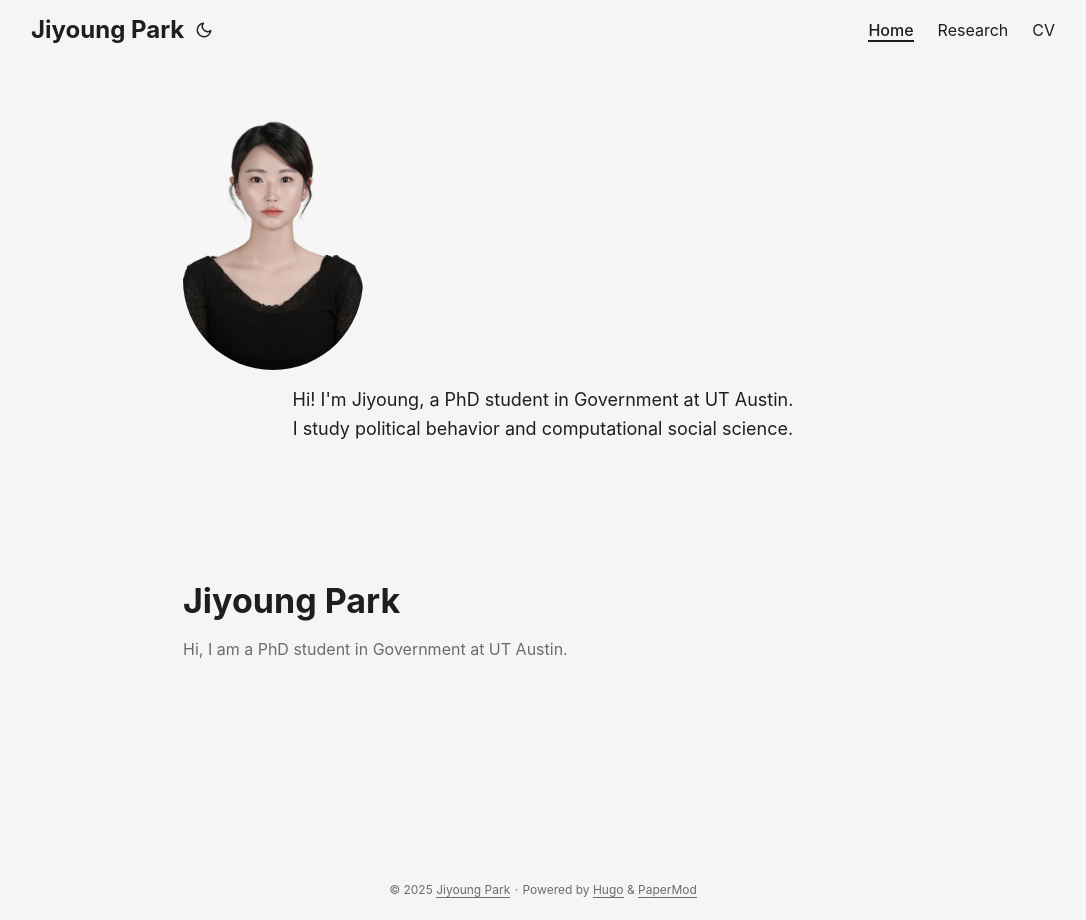
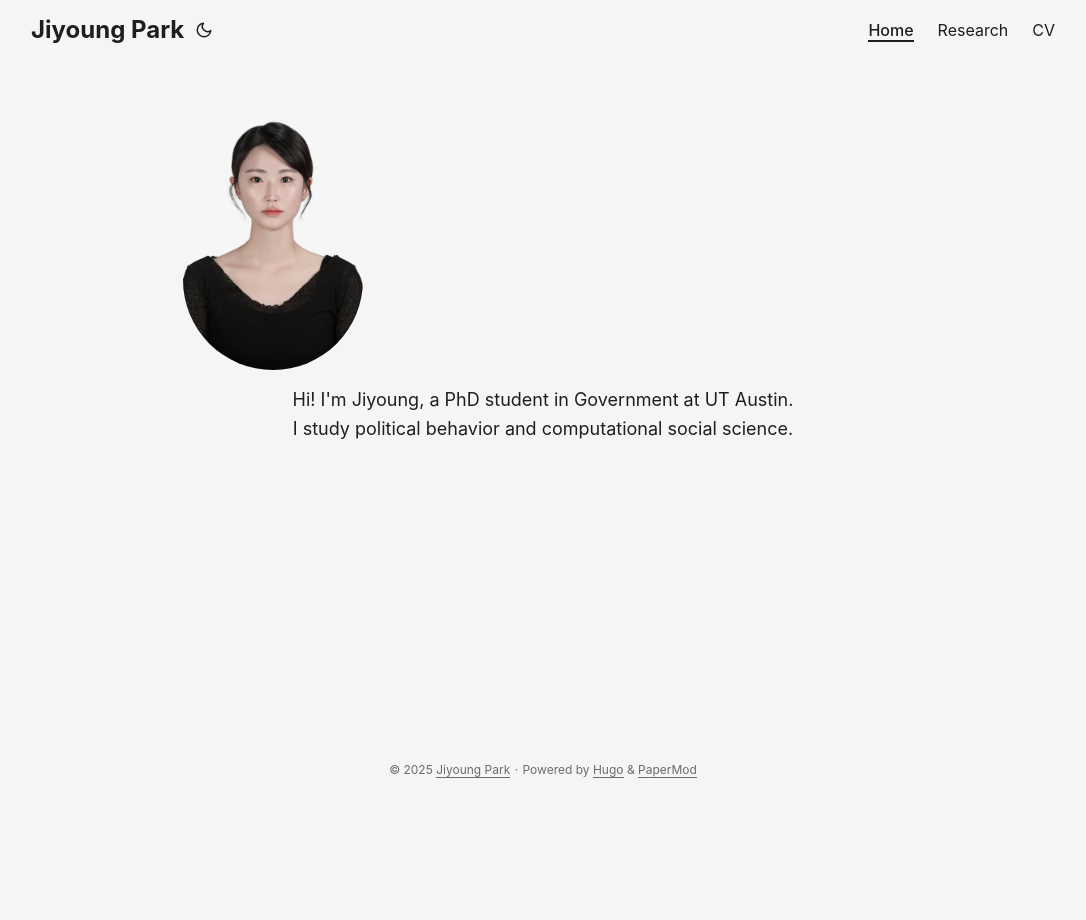
Before and after one commit to jiyoung-park0/my-website, a plain HTML site: page index.html in a window 1280 px wide. Shown: the whole page, without its empty margins (97-1183 px from the left). After the commit the page ends 800 px from the top, so only its background shows below. Drawn offline with Linux system fonts and the light colour scheme.

Commit message:
Remove default homepage info

```diff
--- a/index.html
+++ b/index.html
@@ -151,19 +151,6 @@ I study political behavior and computational social science.">
 
 
 </div>
-<article class="first-entry home-info">
-    <header class="entry-header">
-        <h1>Jiyoung Park</h1>
-    </header>
-    <div class="entry-content">
-        Hi, I am a PhD student in Government at UT Austin.
-    </div>
-    <footer class="entry-footer">
-        <div class="social-icons" >
-</div>
-
-    </footer>
-</article>
     </main>
 
 <footer class="footer">
```
